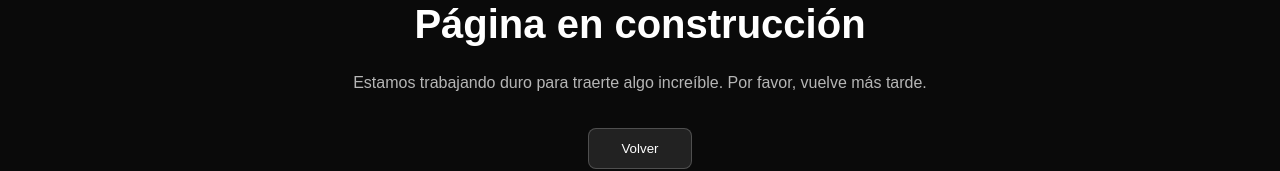
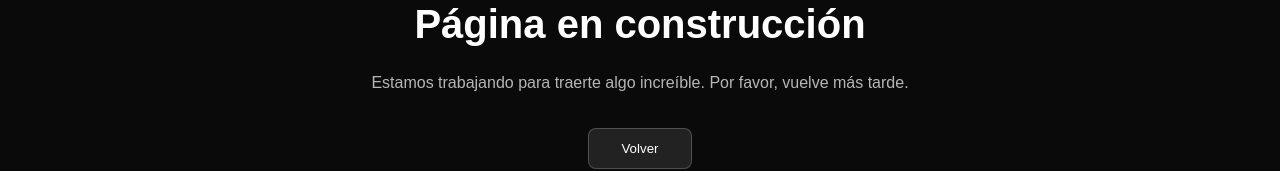
Before and after one commit to merkandez/luxmundi, a React (Vite) app in the folder client/: page /under-construction in a window 1280 px wide. Shown: the part 482-653 px from the top of the page. Built offline with nearby package versions, Linux system fonts and the light colour scheme.

Commit message:
Feat: Fix  UnderConstruction path

```diff
--- a/client/src/pages/UnderConstruction.jsx
+++ b/client/src/pages/UnderConstruction.jsx
@@ -11,7 +11,7 @@ const UnderConstruction = () => {
         <Construction size={64} />
         <Title>Página en construcción</Title>
         <Description>
-          Estamos trabajando duro para traerte algo increíble. Por favor, vuelve
+          Estamos trabajando para traerte algo increíble. Por favor, vuelve
           más tarde.
         </Description>
         <BackButton onClick={() => navigate(-1)}>Volver</BackButton>
--- a/client/src/router/AppRouter.jsx
+++ b/client/src/router/AppRouter.jsx
@@ -6,7 +6,6 @@ import AdminPage from '../pages/AdminPage';
 import AboutPage from '../pages/AboutPage';
 import NotFoundPage from '../pages/NotFoundPage';
 import ProtectedRoute from './ProtectedRoute';
-import NotFound from '../pages/NotFound';
 import UnderConstruction from '../pages/UnderConstruction';
 
 export const router = createBrowserRouter([
@@ -17,7 +16,7 @@ export const router = createBrowserRouter([
       { index: true, element: <HomePage /> },
       { path: 'about', element: <AboutPage /> },
       { path: "under-construction", element: <UnderConstruction />,},
-      { path: '*', element: <NotFound />,},
+      { path: '*', element: <NotFoundPage />,},
 
       // Rutas protegidas
       {
```
